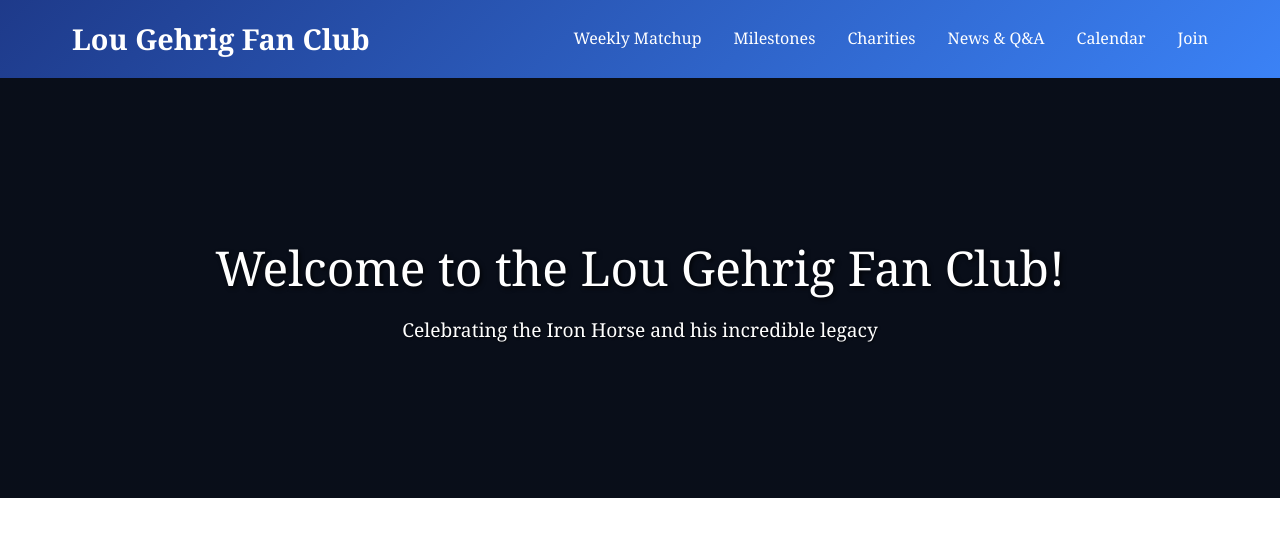
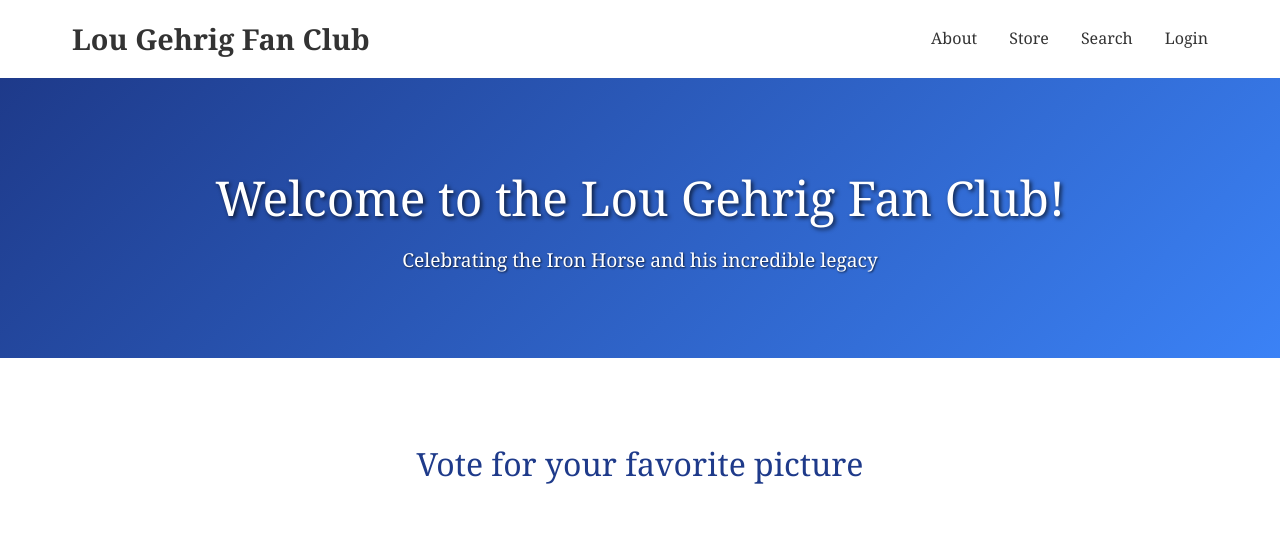
Before and after one commit to wdhunter645/lgfc-on-vercel, a Next.js app: page / in a window 1280 px wide. Shown: the top 548 px of the page. Built offline with nearby package versions, Linux system fonts and the light colour scheme; no server answers; the database is empty.

Commit message:
Update homepage menu and hero banner styling
Co-authored-by: wdhunter645 <203789911+wdhunter645@users.noreply.github.com>

```diff
--- a/app/components/Header.tsx
+++ b/app/components/Header.tsx
@@ -4,14 +4,12 @@ export default function Header() {
   return (
     <header className="header">
       <div className="nav-container">
-        <div className="logo">Lou Gehrig Fan Club</div>
+        <div className="logo"><a href="/">Lou Gehrig Fan Club</a></div>
         <ul className="nav-menu">
-          <li><a href="/weekly">Weekly Matchup</a></li>
-          <li><a href="/milestones">Milestones</a></li>
-          <li><a href="/charities">Charities</a></li>
-          <li><a href="/news">News &amp; Q&amp;A</a></li>
-          <li><a href="/calendar">Calendar</a></li>
-          <li><a href="/member">Join</a></li>
+          <li><a href="/about">About</a></li>
+          <li><a href="/store">Store</a></li>
+          <li><a href="/search">Search</a></li>
+          <li><a href="/login">Login</a></li>
         </ul>
       </div>
     </header>
--- a/app/globals.css
+++ b/app/globals.css
@@ -13,8 +13,8 @@ body {
 }
 
 .header {
-  background: linear-gradient(135deg, #1e3a8a, #3b82f6);
-  color: #fff;
+  background: #fff;
+  color: #333;
   padding: 1rem 0;
   box-shadow: 0 2px 10px rgba(0, 0, 0, 0.1);
 }
@@ -33,6 +33,11 @@ body {
   font-weight: bold;
 }
 
+.logo a {
+  color: #333;
+  text-decoration: none;
+}
+
 .nav-menu {
   display: flex;
   list-style: none;
@@ -42,14 +47,14 @@ body {
 }
 
 .nav-menu a {
-  color: #fff;
+  color: #333;
   text-decoration: none;
   font-weight: 500;
 }
 
 .hero {
-  background: linear-gradient(rgba(0, 0, 0, 0.4), rgba(0, 0, 0, 0.4)), #0f172a;
-  height: 420px;
+  background: linear-gradient(135deg, #1e3a8a, #3b82f6);
+  height: 280px;
   display: flex;
   align-items: center;
   justify-content: center;
```
